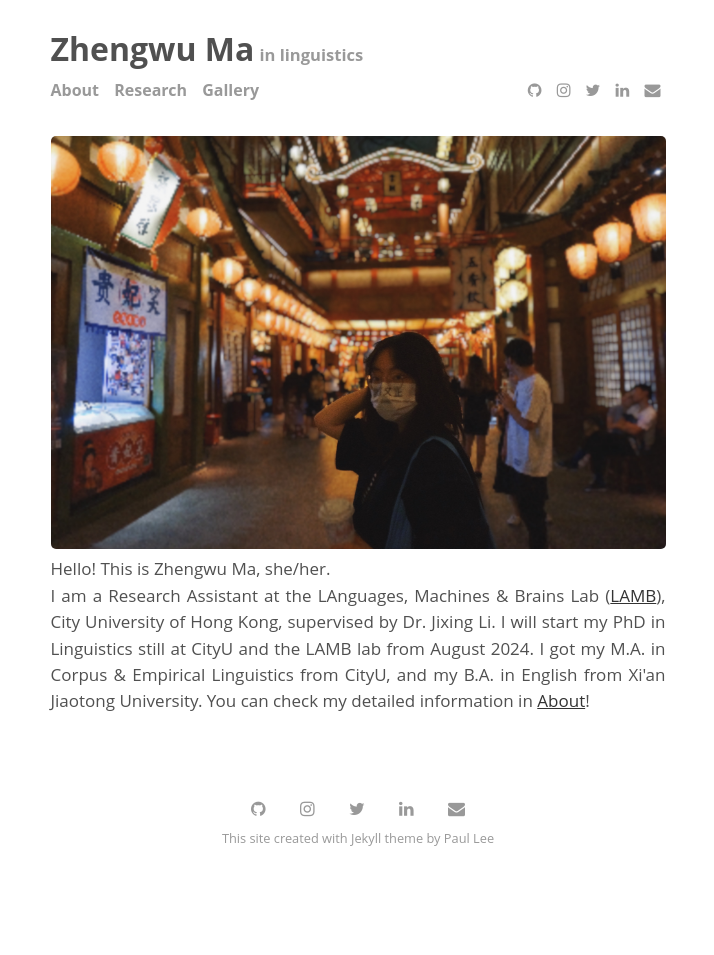
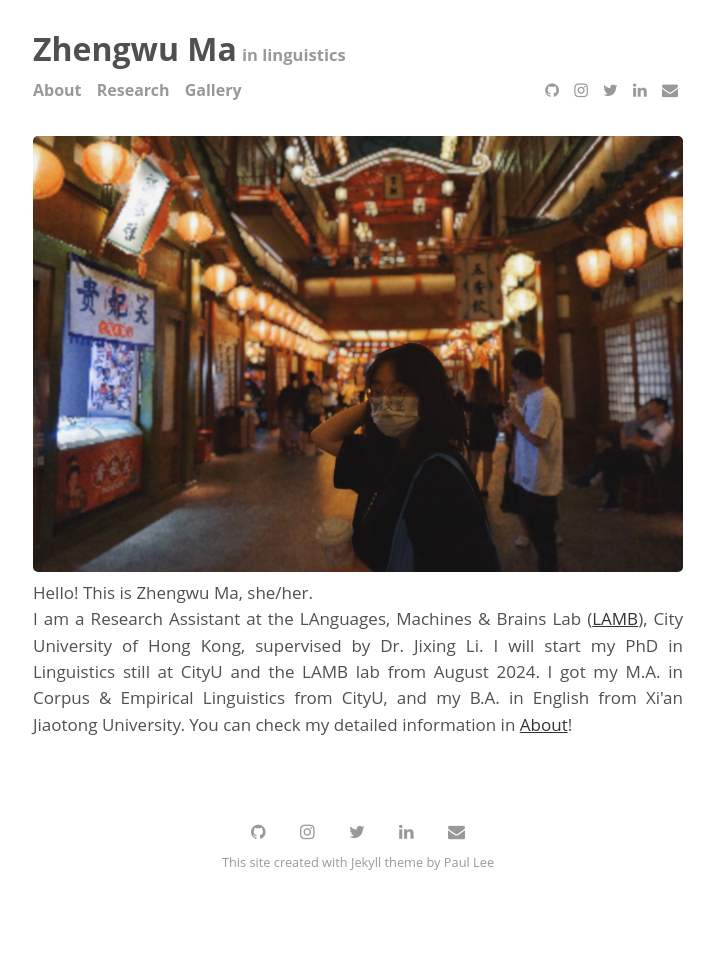
Before and after one commit to zhengwuma/zhengwuma.github.io, a Jekyll site: the page built from index.html, in a window 1280 px wide. Shown: the whole page, without its empty margins (282-996 px from the left). Built offline with Jekyll 4.4.1, drawn with Linux system fonts in a browser that asks for light colours; the list of posts is cut into pages by our own code; before the commit the page ends 932 px from its top, so only the background shows below that.

Commit message:
Update _default.scss

```diff
--- a/_sass/_default.scss
+++ b/_sass/_default.scss
@@ -5,7 +5,7 @@
 .container {
   margin-left: auto;
   margin-right: auto;
-  width: 615px;
+  width: 650px;
 }
 
 .content-container {
```
